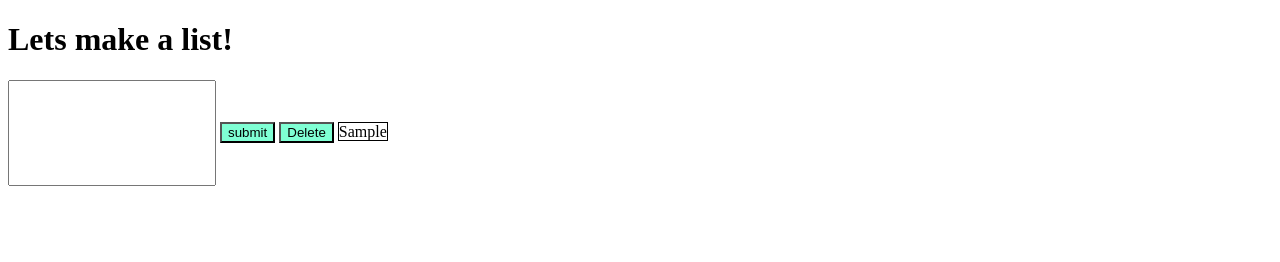
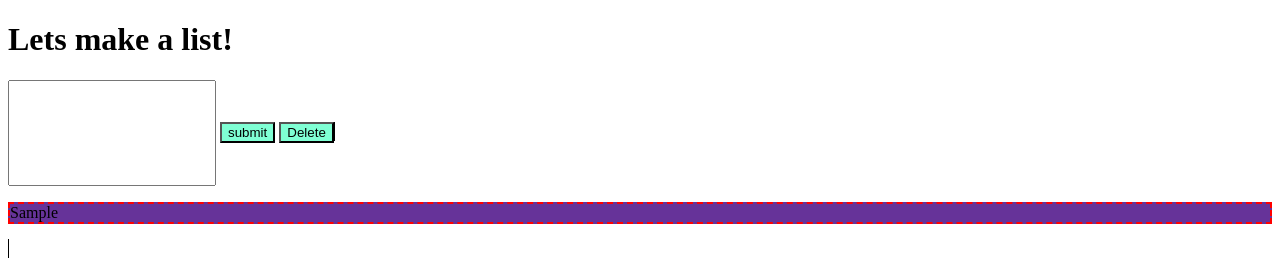
Before and after one commit to TimothySmith66/ListMeUp, a plain HTML site: page index.html in a window 1280 px wide. Both pictures are taken after typing "Sample" into the empty fields and a click on the button "submit". Drawn offline with Linux system fonts and the light colour scheme.

Commit message:
Created loop to display each individual array item. (still in development)

```diff
--- a/list.css
+++ b/list.css
@@ -11,3 +11,8 @@ output{
     width: 200px;
     height: 100px;
 }
+
+.item{
+    background-color: rebeccapurple;
+    border: 2px dashed red ;
+}
--- a/list.js
+++ b/list.js
@@ -10,8 +10,17 @@ deleteBtn.addEventListener("click", deleteElement);
 
 function addElement() {
   outputArray.push(listItem.value);
-  outputArray;
-  outputList.innerHTML = outputArray.join("");
+
+  for (i = 0; i < outputArray.length; i++) {
+    var p = document.createElement("p");
+    const outputElement = document.createTextNode(outputArray[i]);
+    console.log(outputArray[i]);
+    p.appendChild(outputElement);
+    p.setAttribute("class", "item");
+    console.log("loop is running");
+    outputList.appendChild(p);
+  }
+
   listItem.value = "";
 }
 
```
